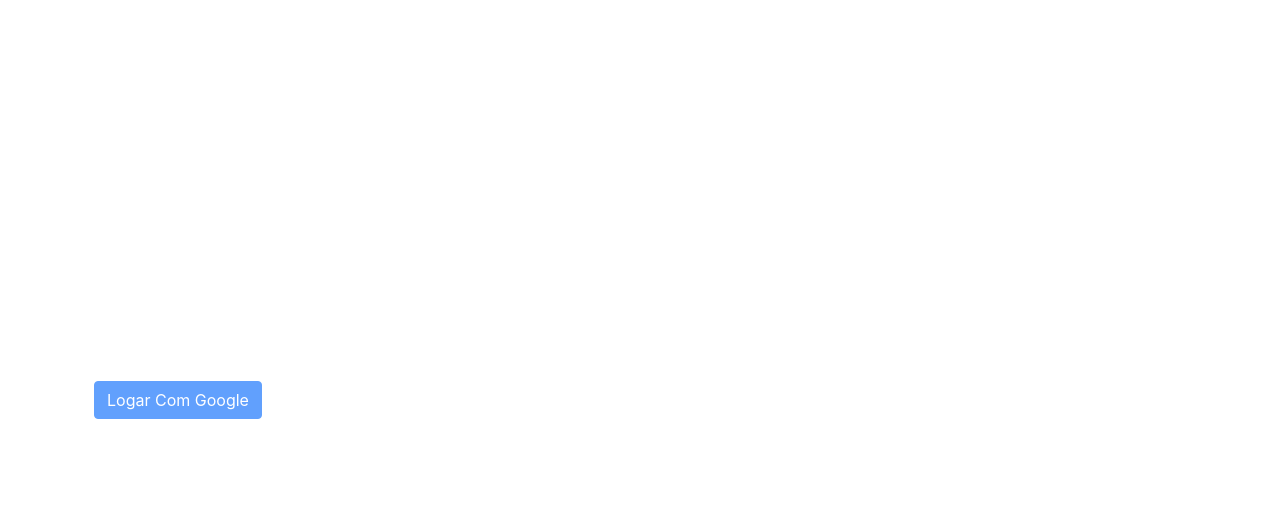
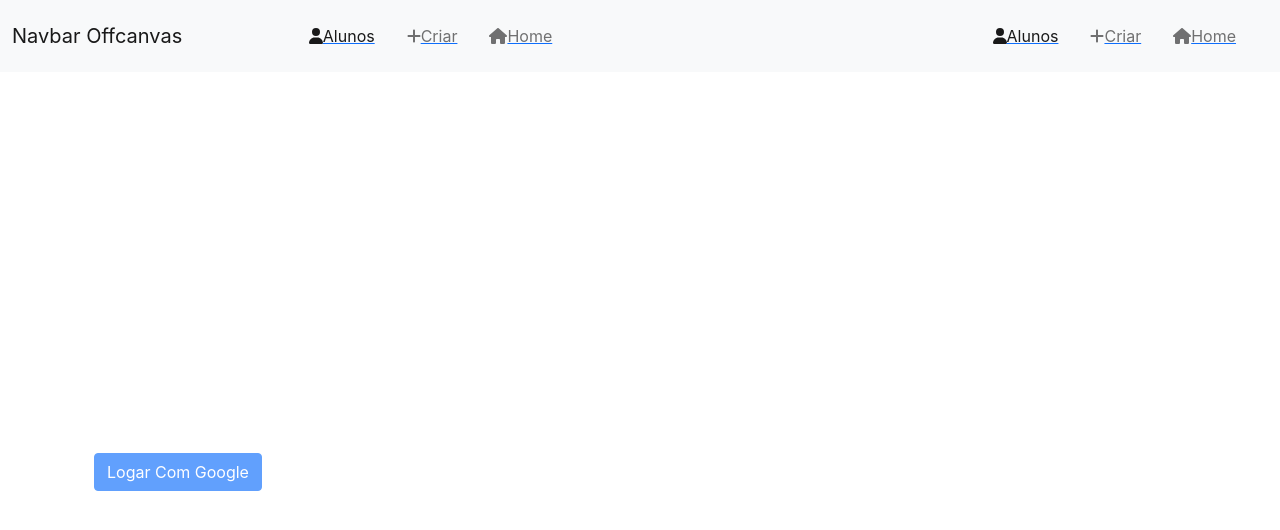
Before and after one commit to proffillipesilva/alunofiec-front, a React (Create React App) app: page / in a window 1280 px wide. Shown: the top 530 px of the page. Built offline with nearby package versions, Linux system fonts and the light colour scheme; no server answers.

Commit message:
Updating front

```diff
--- a/package.json
+++ b/package.json
@@ -3,6 +3,9 @@
   "version": "0.1.0",
   "private": true,
   "dependencies": {
+    "@fortawesome/fontawesome-svg-core": "^6.1.1",
+    "@fortawesome/free-solid-svg-icons": "^6.1.1",
+    "@fortawesome/react-fontawesome": "^0.1.18",
     "@testing-library/jest-dom": "^5.16.2",
     "@testing-library/react": "^12.1.2",
     "@testing-library/user-event": "^13.5.0",
@@ -13,6 +16,8 @@
     "react-bootstrap": "^2.1.2",
     "react-dom": "^17.0.2",
     "react-google-login": "^5.2.2",
+    "react-qr-code": "^2.0.7",
+    "react-qr-reader": "^3.0.0-beta-1",
     "react-redux": "^8.0.1",
     "react-router-dom": "^6.2.2",
     "react-scripts": "5.0.0",
--- a/src/Alunos.js
+++ b/src/Alunos.js
@@ -40,7 +40,7 @@
                 curso={aluno.curso}
                 profileImage={aluno.profileImage}  />
             )) : "Nenhum aluno encontrado" }
-<Pagination>
+            <Pagination>
             {items}
             </Pagination>
         </div>
--- a/src/App.js
+++ b/src/App.js
@@ -36,6 +36,7 @@
         <Route path="/alunos" element={<Alunos />} />
         <Route path="/criar"  element={<AlunoForm />} />
         <Route path="/editar/:id"  element={<AlunoForm />} />
+        <Route path="/home"  element={<Home />} />
         </>
         :
         <Route path="/*"  element={<Login token={token} />} />
--- a/src/Header.js
+++ b/src/Header.js
@@ -1,15 +1,64 @@
 import React from 'react'
 import { Link } from 'react-router-dom'
 
-import {useSelector } from 'react-redux'
+import { useSelector } from 'react-redux'
+import { Navbar, Container, Offcanvas, NavDropdown, Form, Button, Nav, FormControl } from 'react-bootstrap';
 
-
+import { FontAwesomeIcon } from '@fortawesome/react-fontawesome';
+import { faGem, faHome, faBars, faUser, faPlus } from '@fortawesome/free-solid-svg-icons';
 
 
 
 const Header = () => {
     const loggedIn = useSelector(state => state.loggedIn)
     return (
+        <Navbar bg="light" expand="sm">
+            <Container fluid>
+                <Navbar.Brand href="#">Navbar Offcanvas</Navbar.Brand>
+                <Navbar.Collapse id="responsive-navbar-nav" className="justify-content-center">
+                    <Nav className="justify-content-center flex-grow-1 pe-3">
+                        <Nav.Link href="#action1"> <Link to={"alunos"}><a className="nav-link active" href="#">
+                            <FontAwesomeIcon icon={faUser} />
+                             Alunos</a>
+                        </Link></Nav.Link>
+                        <Nav.Link href="#action2"><Link to={"criar"}><a className="nav-link" href="#">
+                            <FontAwesomeIcon icon={faPlus} />
+                             Criar</a></Link></Nav.Link>
+                        <Nav.Link href="#action2"> <Link to={"home"}><a className="nav-link" href="#">
+                            <FontAwesomeIcon icon={faHome} />
+                             Home</a></Link></Nav.Link>
+                    </Nav>
+                </Navbar.Collapse>
+                <Navbar.Toggle aria-controls={`offcanvasNavbar-expand`} />
+                <Navbar.Offcanvas
+                    id={`offcanvasNavbar-expand`}
+                    aria-labelledby={`offcanvasNavbarLabel-expand`}
+                    placement="start"
+                >
+                    <Offcanvas.Header closeButton variant="white">
+                        <Offcanvas.Title >
+                            Offcanvas
+              </Offcanvas.Title>
+                    </Offcanvas.Header>
+                    <Offcanvas.Body>
+                        <Nav className="justify-content-end flex-grow-1 pe-3">
+                            <Nav.Link href="#action1"> <Link to={"alunos"}><a className="nav-link active" href="#">
+                                <FontAwesomeIcon icon={faUser} />
+                                Alunos</a>
+                            </Link></Nav.Link>
+                            <Nav.Link href="#action2"><Link to={"criar"}><a className="nav-link" href="#">
+                                <FontAwesomeIcon icon={faPlus} />
+                                Criar</a></Link></Nav.Link>
+                            <Nav.Link href="#action2"> <Link to={"home"}><a className="nav-link" href="#">
+                                <FontAwesomeIcon icon={faHome} />
+                                Home</a></Link></Nav.Link>
+                        </Nav>
+
+                    </Offcanvas.Body>
+                </Navbar.Offcanvas>
+            </Container>
+        </Navbar>
+        /*
         <nav>
             {loggedIn ?
             <ul className="nav justify-content-center">
@@ -25,6 +74,7 @@
             </ul>
             : null }
         </nav>
+        */
     )
 }
 
--- a/src/Home.js
+++ b/src/Home.js
@@ -1,18 +1,20 @@
 import React, {useState} from 'react'
+import QRCode from "react-qr-code";
 
 const Home = props => {
     // O primeiro argumento eh a variavel
     // o segundo argumento eh o nome do metodo que a altera
-    const [meuValor, setMeuValor] = useState("Inicio")
+    const [meuValor, setMeuValor] = useState({"materiaId": "45645464", "numAula": 2})
 
     return (
+
         <div>
-             <h1>Componente Home</h1>
-            {meuValor}
-            <button onClick={() => setMeuValor("Atualizado")}>Atualiza Estado</button>
-            {props.children}
+        <QRCode value={ JSON.stringify(meuValor) } />
         </div>
     )
+
+
+
 }
 
 export default Home
--- a/src/firebase.js
+++ b/src/firebase.js
@@ -6,7 +6,13 @@
 // your app's Firebase config object.
 // https://firebase.google.com/docs/web/setup#config-object
 const firebaseApp = initializeApp({
-
+    apiKey: "AIzaSyB1RGX10kQS968BP8neMleconBLdsZTNLM",
+  authDomain: "profillipe-alunofiec.firebaseapp.com",
+  projectId: "profillipe-alunofiec",
+  storageBucket: "profillipe-alunofiec.appspot.com",
+  messagingSenderId: "275122333834",
+  appId: "1:275122333834:web:7f1c7511ae1b7b150a2573",
+  measurementId: "G-LBNH74PVGS"
 });
 
 // Retrieve an instance of Firebase Messaging so that it can handle background
--- a/src/index.js
+++ b/src/index.js
@@ -15,7 +15,7 @@
 
 const store = createStore(reducer, middleWare)
 
-ReactDOM.render(
+const renderReacDom = () => { ReactDOM.render(
     <Provider store={store} >
     <HashRouter>
     <React.StrictMode>
@@ -25,8 +25,16 @@
     </Provider>,
     document.getElementById('root')
   );
+}
 
 // If you want to start measuring performance in your app, pass a function
 // to log results (for example: reportWebVitals(console.log))
 // or send to an analytics endpoint. Learn more: https://bit.ly/CRA-vitals
 reportWebVitals();
+if(window.cordova){
+  document.addEventListener('deviceready', () => {
+    renderReacDom();
+  }, false);
+} else {
+    renderReacDom();
+}
```
Also changed, not shown: public/firebase-messaging-sw.js (+7 -1 lines), 1 other file (tests, documents, lock files or other folders). Lines whose indentation alone changed are shown as unchanged.
